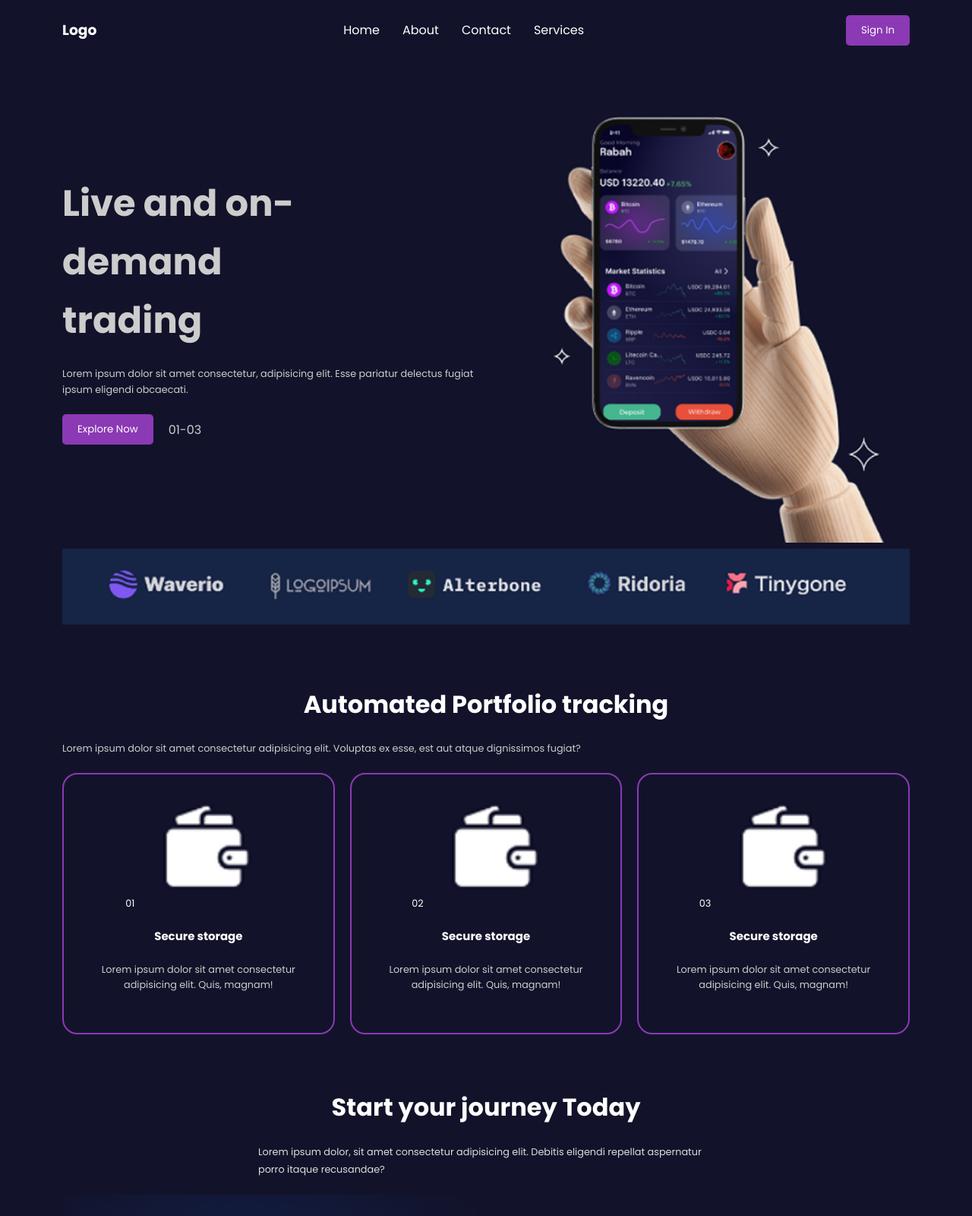
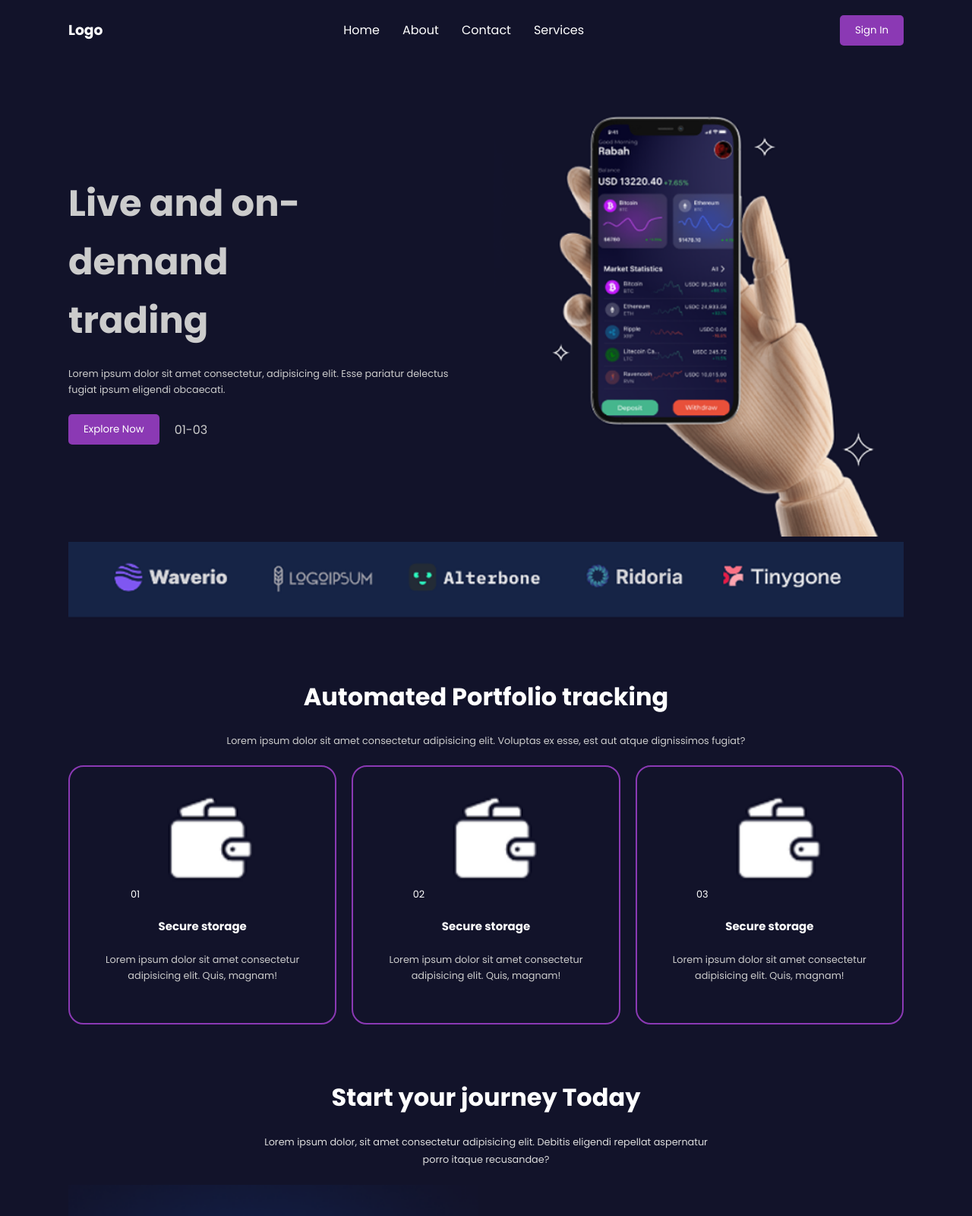
Before and after one commit to alimouad/second_brief, a plain HTML site: page index.html in a window 1280 px wide. Shown: the top 1600 px of the page at 76% size. Drawn offline with Linux system fonts and the light colour scheme.

Commit message:
added all files

```diff
--- a/index.html
+++ b/index.html
@@ -4,7 +4,7 @@
     <meta charset="UTF-8">
     <meta name="viewport" content="width=device-width, initial-scale=1.0">
     <link rel="stylesheet" href="style.css">
-    <title>Document</title>
+    <title>Tranding landing page</title>
 </head>
 <body>
     <header id="header">
@@ -18,7 +18,7 @@
                 <li><a href="services.html">Services</a></li>
             </ul>
         </nav>
-        <button class="btn">Sign In</button>
+        <button class="btn signIn">Sign In</button>
               <!-- Hamburger Button -->
         <button class="hamburger-button">
           <div class="hamburger-line"></div>
@@ -51,7 +51,7 @@
     <section class="product-section section">
         <div class="container">
             <h2>Automated Portfolio tracking</h2>
-            <p>Lorem ipsum dolor sit amet consectetur adipisicing elit. Voluptas ex esse, est aut atque dignissimos fugiat?</p>
+            <p class="text-center">Lorem ipsum dolor sit amet consectetur adipisicing elit. Voluptas ex esse, est aut atque dignissimos fugiat?</p>
             <div class="boxes grid">
                 <div class="box">
                     <span>01</span>
@@ -77,7 +77,7 @@
     <section class="features-section section">
         <div class="container">
             <h2>Start your journey Today</h2>
-            <p>Lorem ipsum dolor, sit amet consectetur adipisicing elit. Debitis eligendi repellat aspernatur porro itaque recusandae?</p>
+            <p class="text-center">Lorem ipsum dolor, sit amet consectetur adipisicing elit. Debitis eligendi repellat aspernatur porro itaque recusandae?</p>
             <div class="section-grid grid">
                 <div class="card">
                     <img src="./images/phone.png" alt="">
@@ -121,7 +121,7 @@
     <section class="projects-section section">
         <div class="container">
             <h2>Make every step user contric</h2>
-            <p>Lorem ipsum dolor, sit amet consectetur adipisicing elit. Debitis eligendi repellat aspernatur porro itaque recusandae?</p>
+            <p class="text-center">Lorem ipsum dolor, sit amet consectetur adipisicing elit. Debitis eligendi repellat aspernatur porro itaque recusandae?</p>
             <div class="boxes grid">
                 <div class="box">
                     <img src="./images/logo.png" alt="">
--- a/style.css
+++ b/style.css
@@ -49,7 +49,7 @@ h2{
     text-align: center;
 }
 .container{
-    width: min(90%, 1200px);
+    width: min(90%, 1100px);
     margin: auto;
 }
 .btn{
@@ -63,10 +63,11 @@ h2{
     border: none;
     font-family: poppins, sans-serif;
     cursor: pointer;
-    transition: background 0.3s ease;
+    transition:  0.3s ease;
 }
 .btn:hover{
-    background: #e64a19;
+    background: var(--white-color);
+    color: var(--secondary-color);
 }
 .section{
     margin: 4px 0;
@@ -104,6 +105,9 @@ img{
 .text-center{
     text-align: center;
 }
+
+
+
 
 /* headers****** */
 header li {
@@ -289,4 +293,7 @@ header li:hover a{
     nav {
         display: none;
     }
+    .signIn {
+        display: none;
+    }
 }
```
